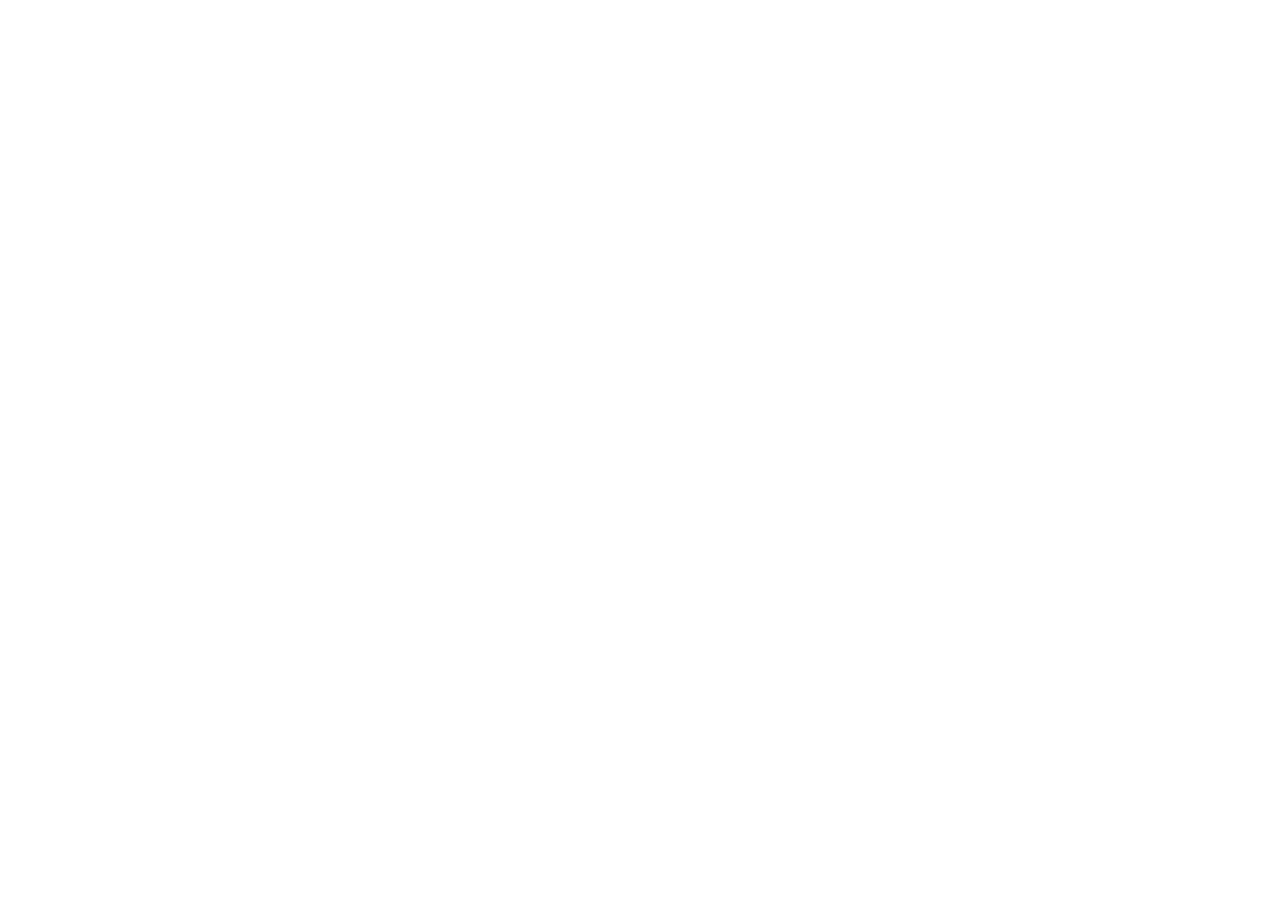
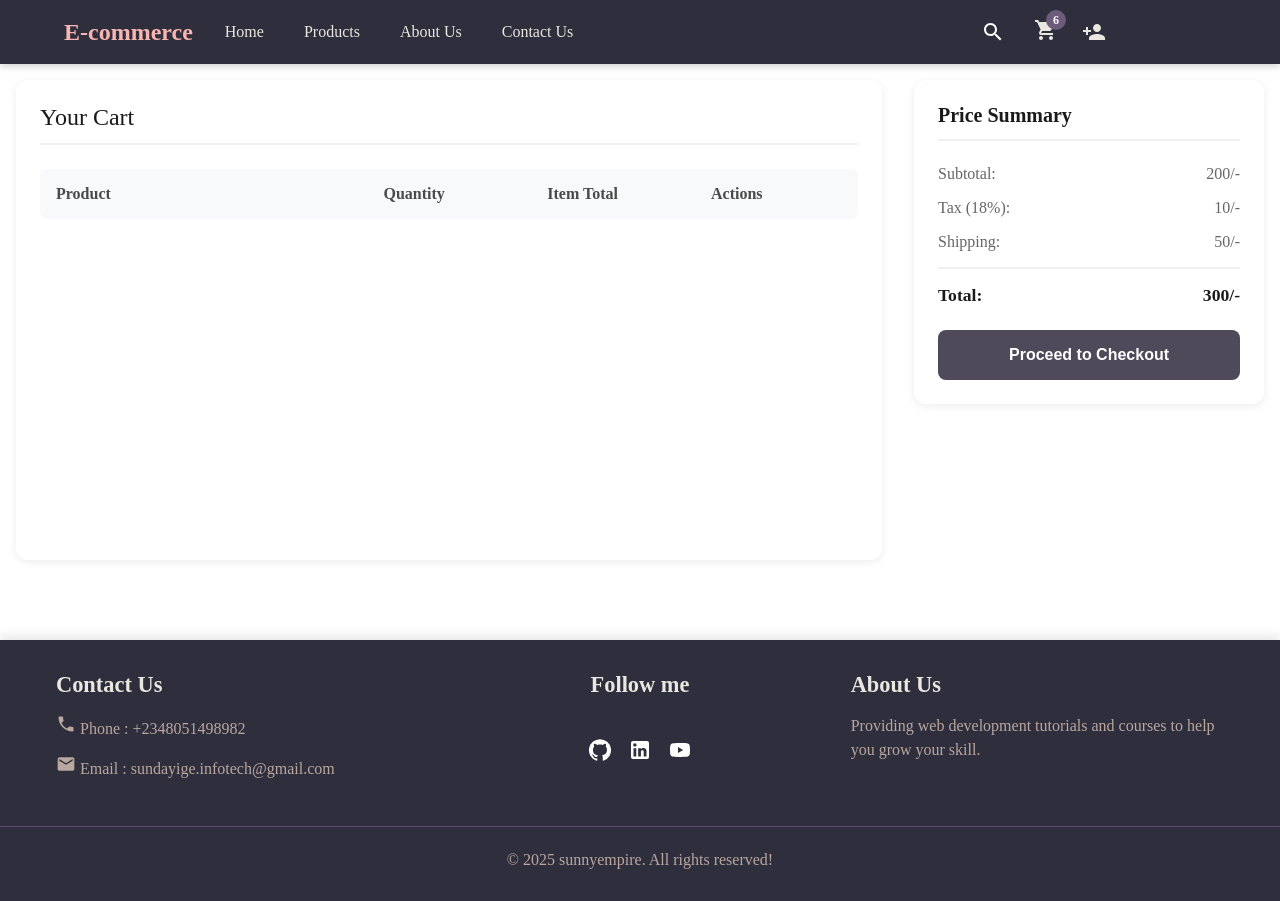
Before and after one commit to sunnyaquostic/mern-ecommerce-application, a React (Vite) app in the folder frontend/: page /cart in a window 1280 px wide. Before the commit this address had no page. Before the commit the page ends 800 px from the top, so only its background shows below. Built offline with nearby package versions, Linux system fonts and the light colour scheme.

Commit message:
add cart static page

```diff
--- a/frontend/src/App.jsx
+++ b/frontend/src/App.jsx
@@ -14,6 +14,7 @@
 import UpdatePassword from './User/UpdatePassword'
 import ForgotPassword from './User/ForgotPassword'
 import ResetPassword from './User/ResetPassword'
+import Cart from './Cart/Cart'
 
 function App() {
   const {isAuthenticated, user} = useSelector(state => state.user)
@@ -38,6 +39,7 @@
         <Route path="/login" element={<Login />} />
         <Route path="/password/forgot" element={<ForgotPassword />} />
         <Route path="/reset/:token" element={<ResetPassword />} />
+        <Route path="/cart" element={<Cart />} />
       </Routes>
       {isAuthenticated && <UserDashboard user={user} />}
     </Router>
--- /dev/null
+++ b/frontend/src/Cart/Cart.jsx
@@ -0,0 +1,53 @@
+import React from 'react'
+import PageTitle from '../components/PageTitle'
+import Navbar from '../components/Navbar'
+import Footer from '../components/Footer'
+import '../pageStyles/Cart.css'
+
+function Cart() {
+  return (
+    <>
+      <PageTitle title="Your Cart" />
+      <Navbar />
+        <div className="cart-page">
+          <div className="cart-items">
+            <div className="cart-items-heading">Your Cart</div>
+            <div className="cart-table">
+              <div className="cart-table-header">
+                <div className="header-product">Product</div>
+                <div className="header-quantity">Quantity</div>
+                <div className="header-total item-total-heading">Item Total</div>
+                <div className="header-action item-total-heading">Actions</div>
+              </div>
+
+            </div>
+          </div>
+
+          <div className="price-summary">
+            <h3 className="price-summary-heading">Price Summary</h3>
+            <div className="summary-item">
+              <p className="summary-label">Subtotal: </p>
+              <p className="summary-value">200/-</p>
+            </div>
+            <div className="summary-item">
+              <p className="summary-label">Tax (18%): </p>
+              <p className="summary-value">10/-</p>
+            </div>
+            <div className="summary-item">
+              <p className="summary-label">Shipping: </p>
+              <p className="summary-value">50/-</p>
+            </div>
+            <div className="summary-total">
+              <p className="total-label">Total: </p>
+              <p className="total-value">300/-</p>
+            </div>
+            <button className="checkout-btn">Proceed to Checkout</button>
+          </div>
+        </div>
+
+      <Footer />
+    </>
+  )
+}
+
+export default Cart
--- a/frontend/src/features/cart/cartSlice.js
+++ b/frontend/src/features/cart/cartSlice.js
@@ -4,6 +4,8 @@
 export const addItemsToCart = createAsyncThunk('cart/addItemsToCart', async ({id, quantity}, {rejectWithValue}) =>{
     try {
         const {data} = await axios.get(`/api/v1/product/${id}`)
+        console.log(data);
+
         return {
             product: data.product._id,
             name: data.product.name,
@@ -13,6 +15,7 @@
             quantity
         }
     } catch (error) {
+        console.log('this is the error');
         return rejectWithValue(error.response?.data || 'An Error Occured')
     }
 })
@@ -50,7 +53,7 @@
             state.loading = false,
             state.error = null,
             state.success= true,
-            state.message = 'Items is added to cart '
+            state.message = `  ${item.name} is added to cart successfully`
         })
         .addCase(addItemsToCart.rejected, (state, action) => {
             state.loading = false
```
Also changed, not shown: frontend/src/Cart/CartItem.jsx (added, +33 -0 lines).
